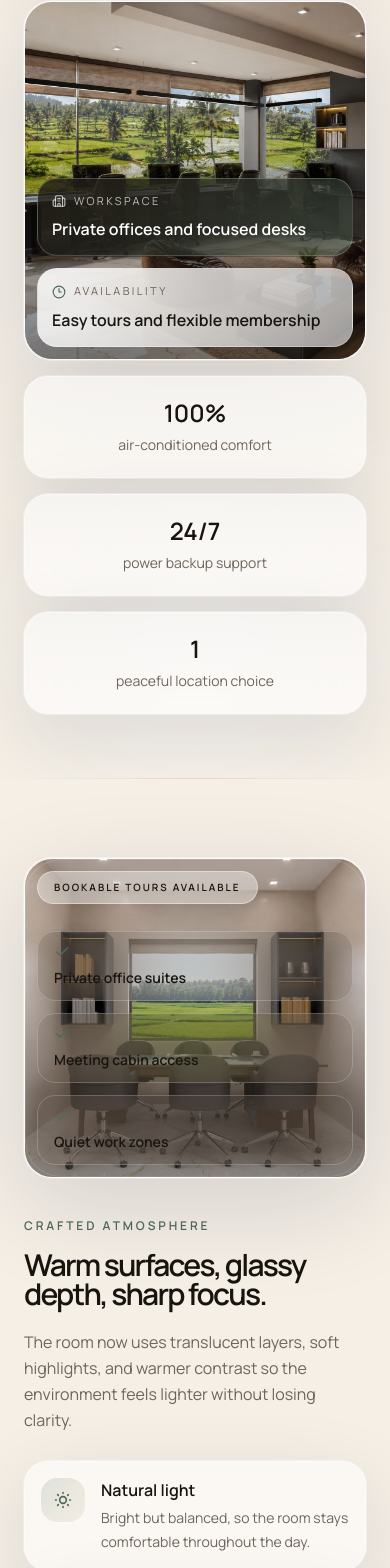
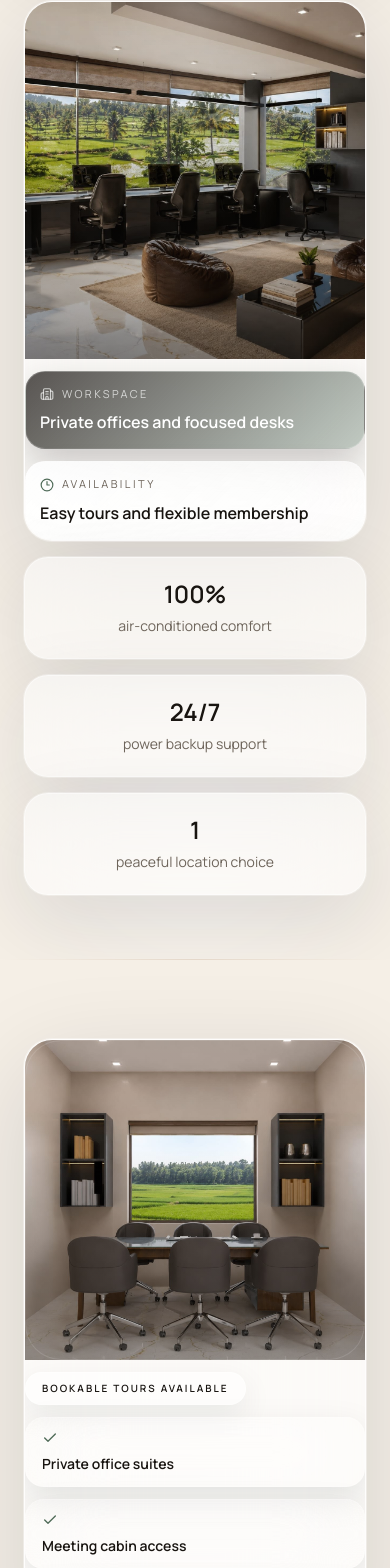
Before and after one commit to Ryuyjg/nexus-website, a Next.js app: page /nexus-website/ in a window 390 px wide. Shown: the part 1066-2634 px from the top of the page. Built offline with nearby package versions, Linux system fonts and the light colour scheme.

Commit message:
fix: move image captions out on mobile

```diff
--- a/components/Hero.tsx
+++ b/components/Hero.tsx
@@ -88,7 +88,7 @@ export function Hero() {
             </div>
 
             <div className="glass-panel-strong relative overflow-hidden rounded-[1.75rem] sm:rounded-[2.25rem]">
-              <div className="relative aspect-[4/4.2] sm:aspect-[4/4.45] w-full">
+              <div className="relative aspect-[4/4.2] sm:aspect-[4/4.45] w-full lg:aspect-[4/4.45]">
                 {/* eslint-disable-next-line @next/next/no-img-element */}
                 <img
                   src="gallery_lounge.png"
@@ -100,7 +100,7 @@ export function Hero() {
                 <div className="absolute inset-0 bg-[radial-gradient(circle_at_top,rgba(255,255,255,0.24),transparent_28%)]" />
               </div>
 
-              <div className="absolute bottom-3 left-3 right-3 grid gap-3 sm:bottom-4 sm:left-4 sm:right-4 sm:grid-cols-2">
+              <div className="mt-3 grid gap-3 sm:mt-4 sm:grid-cols-2 lg:absolute lg:bottom-4 lg:left-4 lg:right-4 lg:mt-0">
                 <div className="rounded-[1.25rem] border border-white/20 bg-[linear-gradient(135deg,rgba(24,20,16,0.72),rgba(79,107,88,0.35))] p-3.5 text-white backdrop-blur-2xl shadow-[0_16px_42px_rgba(24,20,16,0.22)]">
                   <div className="flex items-center gap-2 text-[11px] uppercase tracking-[0.22em] text-white/70">
                     <Building2 className="h-3.5 w-3.5" />
--- a/components/Overview.tsx
+++ b/components/Overview.tsx
@@ -53,7 +53,8 @@ export function Overview() {
             transition={{ duration: 0.9, ease: "easeOut" }}
             className="order-1 lg:order-2 relative"
           >
-            <div className="glass-panel-strong relative h-[320px] sm:h-[400px] md:h-[540px] overflow-hidden rounded-[1.75rem] sm:rounded-[2.25rem]">
+            <div className="glass-panel-strong relative overflow-hidden rounded-[1.75rem] sm:rounded-[2.25rem]">
+              <div className="relative h-[320px] sm:h-[400px] md:h-[540px] w-full">
               {/* eslint-disable-next-line @next/next/no-img-element */}
               <img
                 src="gallery_meeting.png"
@@ -64,12 +65,13 @@ export function Overview() {
               <div className="absolute inset-0 bg-[linear-gradient(180deg,rgba(255,255,255,0.04),transparent_34%,rgba(24,20,16,0.38))]" />
               <div className="absolute inset-0 rounded-[2.25rem] shadow-[inset_0_0_0_1px_rgba(255,255,255,0.12)] pointer-events-none" />
               <div className="absolute -right-10 top-10 h-36 w-36 rounded-full bg-white/28 blur-3xl" />
+              </div>
 
-              <div className="absolute left-3 top-3 rounded-full glass-chip px-4 py-2 text-[10px] font-semibold uppercase tracking-[0.2em] sm:left-4 sm:top-4 sm:text-xs sm:tracking-[0.22em]">
+              <div className="mt-3 inline-flex rounded-full glass-chip px-4 py-2 text-[10px] font-semibold uppercase tracking-[0.2em] sm:mt-4 sm:text-xs sm:tracking-[0.22em] lg:absolute lg:left-4 lg:top-4 lg:mt-0">
                 Bookable tours available
               </div>
 
-              <div className="absolute bottom-3 left-3 right-3 grid gap-3 sm:bottom-4 sm:left-4 sm:right-4 sm:grid-cols-3">
+              <div className="mt-3 grid gap-3 sm:mt-4 sm:grid-cols-3 lg:absolute lg:bottom-4 lg:left-4 lg:right-4 lg:mt-0">
                 {[
                   'Private office suites',
                   'Meeting cabin access',
```
